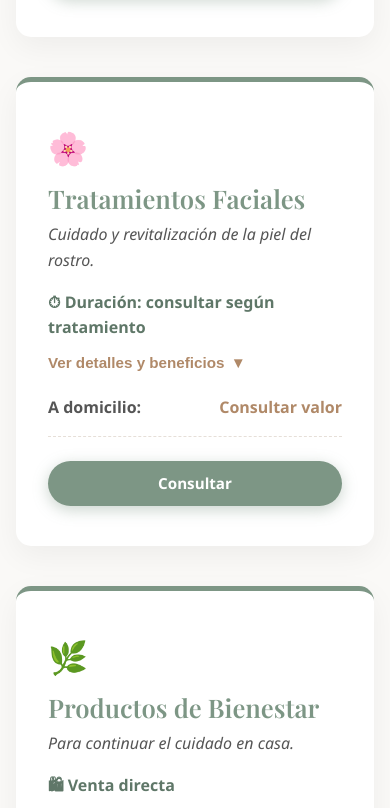
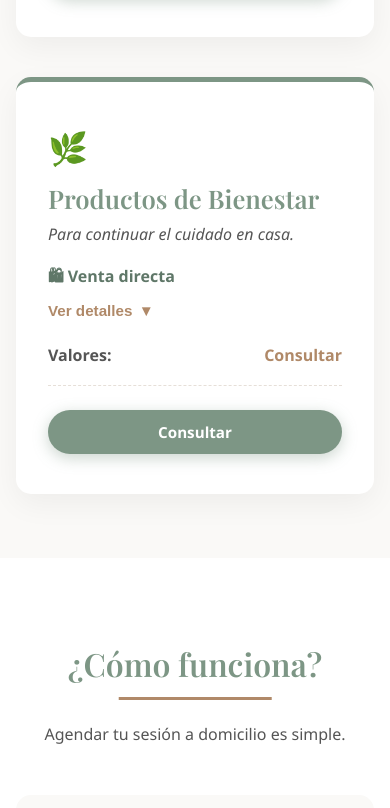
Before and after one commit to jechu323/mi-pagina-masajes, a plain HTML site: page index.html in a window 390 px wide. Shown: the part 4697-5505 px from the top of the page. Drawn offline with nearby package versions, Linux system fonts and the light colour scheme; a web font is replaced by a local one.

Commit message:
Quitar tarjeta de Tratamientos Faciales
Co-Authored-By: Claude Opus 5.5 <noreply@anthropic.com>
Claude-Session: https://claude.ai/code/session_01AnUEgcPF1FtJUsUP35Tc1E

```diff
--- a/index.html
+++ b/index.html
@@ -4,7 +4,7 @@
     <meta charset="UTF-8">
     <meta name="viewport" content="width=device-width, initial-scale=1.0">
     <title>Estudio de Masajes | María Jesús Riquelme SpA</title>
-    <meta name="description" content="Masajes terapéuticos, descontracturantes, deportivos, drenaje linfático postoperatorio y tratamientos faciales a domicilio en Viña del Mar, Reñaca, Concón y Quilpué.">
+    <meta name="description" content="Masajes terapéuticos, descontracturantes, deportivos, drenaje linfático postoperatorio y masajes reductivos a domicilio en Viña del Mar, Reñaca, Concón y Quilpué.">
 
     <link rel="preconnect" href="https://fonts.googleapis.com">
     <link rel="preconnect" href="https://fonts.gstatic.com" crossorigin>
@@ -844,31 +844,6 @@
                 </div>
             </article>
 
-            <!-- Tratamientos Faciales -->
-            <article class="service-card fade-in">
-                <div class="service-icon" aria-hidden="true">🌸</div>
-                <h3>Tratamientos Faciales</h3>
-                <p class="service-subtitle">Cuidado y revitalización de la piel del rostro.</p>
-                <p class="duration">⏱ Duración: consultar según tratamiento</p>
-
-                <button class="btn-toggle" aria-expanded="false" aria-controls="desc-5">Ver detalles y beneficios <span class="arrow">▼</span></button>
-                <div id="desc-5" class="service-details">
-                    <p>Tratamientos que combinan limpieza, hidratación y masaje facial para devolverle luminosidad y frescura a tu piel.</p>
-                    <ul>
-                        <li>Piel más limpia, hidratada y luminosa.</li>
-                        <li>Relaja la musculatura del rostro y la mandíbula.</li>
-                        <li>Estimula la circulación y mejora el aspecto general de la piel.</li>
-                    </ul>
-                </div>
-
-                <div class="card-bottom">
-                    <div class="price-row">
-                        <span class="price-label">A domicilio:</span>
-                        <span class="price-value consultar">Consultar valor</span>
-                    </div>
-                    <a href="https://wa.me/56964151813?text=Hola,%20quisiera%20información%20sobre%20los%20tratamientos%20faciales." target="_blank" rel="noopener" class="btn-principal btn-sm">Consultar</a>
-                </div>
-            </article>
 
             <!-- Productos de Bienestar -->
             <article class="service-card fade-in">
```
